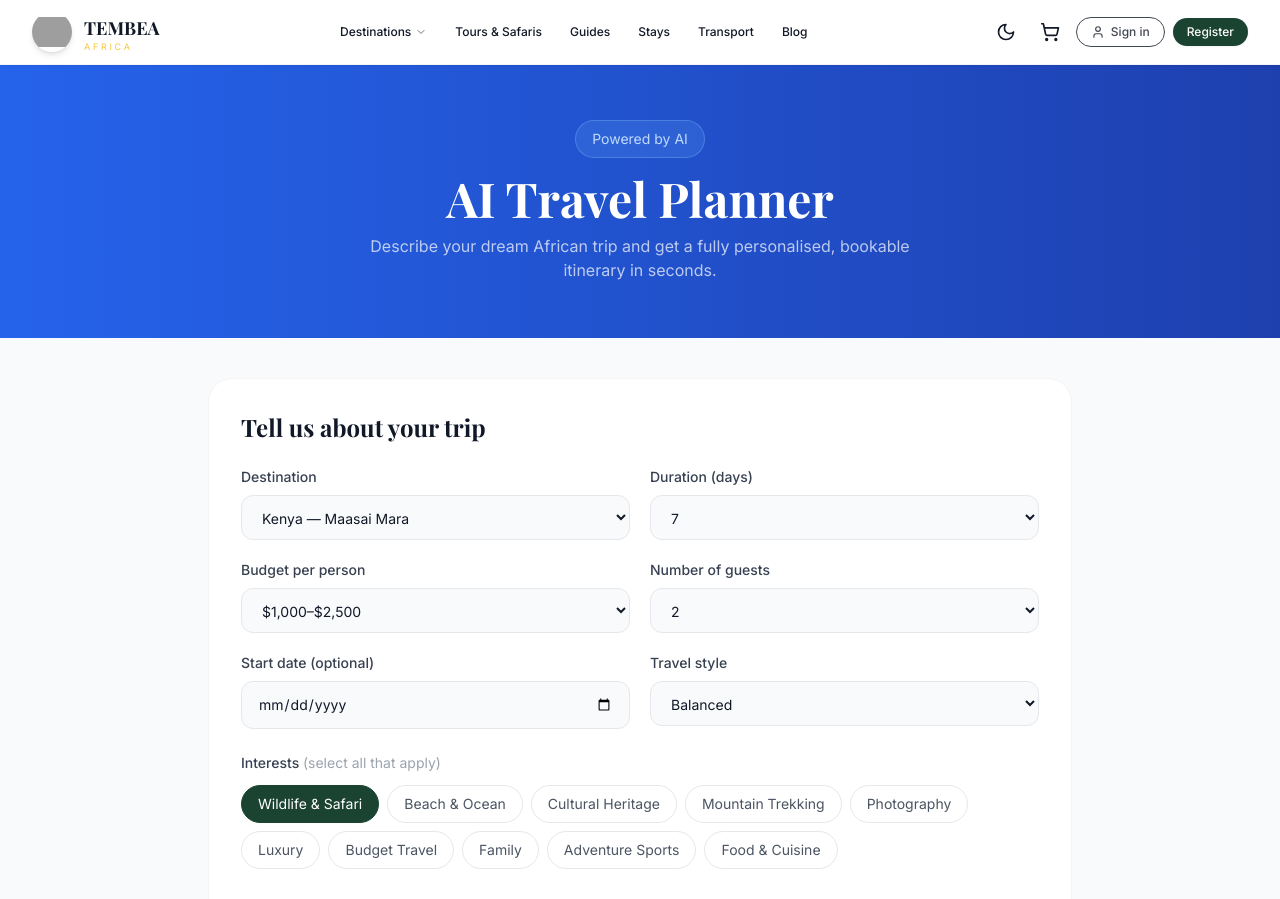
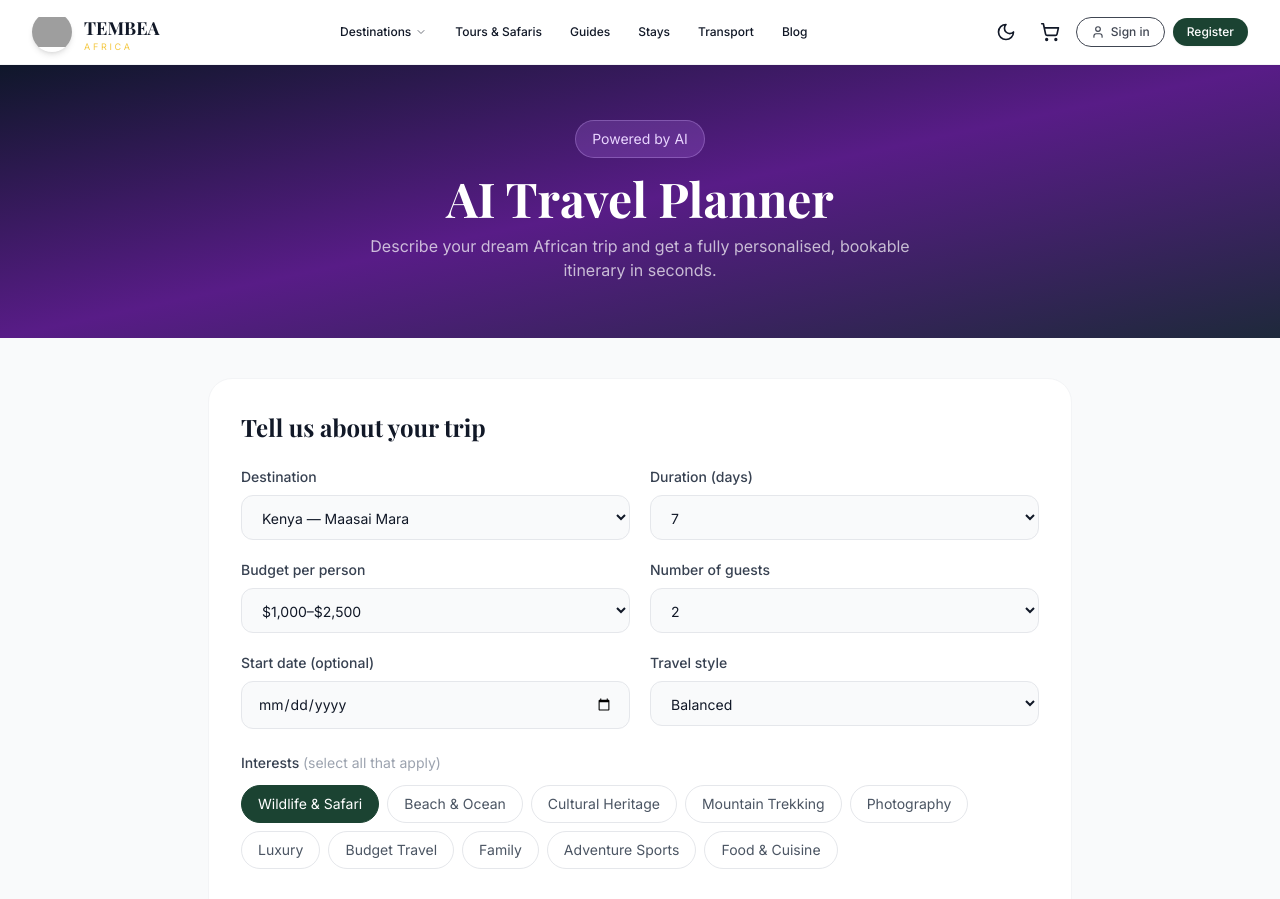
Before and after one commit to tembeaafricake-bit/TembeaAfrica-frontend, a Next.js app: page /ai-planner in a window 1280 px wide. Shown: the top 899 px of the page. Built offline with nearby package versions, Linux system fonts and the light colour scheme; grey boxes are pictures that could not be loaded; a web font is replaced by a local one.

Commit message:
added a new feat

```diff
--- a/src/app/ai-planner/page.tsx
+++ b/src/app/ai-planner/page.tsx
@@ -114,8 +114,8 @@ export default function AIPlanner() {
     <>
       <Navbar />
       <main className="min-h-screen pt-16 bg-gray-50 dark:bg-gray-950">
-        <div className="bg-gradient-to-r from-blue-600 to-blue-800 py-14 px-4 text-center">
-          <div className="inline-flex items-center gap-2 bg-blue-400/20 border border-blue-300/30 text-blue-200 text-sm px-4 py-2 rounded-full mb-4">
+        <div className="bg-gradient-to-br from-slate-900 via-purple-900 to-slate-800 py-14 px-4 text-center">
+          <div className="inline-flex items-center gap-2 bg-purple-400/20 border border-purple-300/30 text-purple-200 text-sm px-4 py-2 rounded-full mb-4">
             Powered by AI
           </div>
           <h1 className="font-display text-4xl md:text-5xl font-bold text-white mb-3">AI Travel Planner</h1>
@@ -166,7 +166,7 @@ export default function AIPlanner() {
 
                 <button onClick={handleGenerate} disabled={interests.length === 0}
                   className="w-full flex items-center justify-center gap-3 bg-safari-700 hover:bg-safari-800 disabled:opacity-50 disabled:cursor-not-allowed text-white py-4 rounded-2xl font-semibold text-base transition-colors">
-                  <Sparkles className="w-5 h-5" /> Generate my itinerary
+                  Generate my itinerary
                 </button>
               </motion.div>
             )}
@@ -194,8 +194,7 @@ export default function AIPlanner() {
                   <div className="flex items-start justify-between gap-4 mb-4">
                     <div>
                       <div className="flex items-center gap-2 mb-2">
-                        <Sparkles className="w-5 h-5 text-golden-500" />
-                        <span className="text-sm font-medium text-golden-600">AI-Generated Itinerary</span>
+                        <span className="text-sm font-medium text-purple-600">AI-Generated Itinerary</span>
                       </div>
                       <h2 className="font-display text-2xl font-bold text-gray-900 dark:text-white">{form.destination.split('—')[1]?.trim() || form.destination} — {form.duration} Days</h2>
                     </div>
--- a/src/components/home/HomeComponents.tsx
+++ b/src/components/home/HomeComponents.tsx
@@ -29,9 +29,6 @@ export function AIBanner() {
           <div className="relative z-10 grid md:grid-cols-2 gap-8 items-center">
             <div>
               <div className="flex items-center gap-3 mb-4">
-                <div className="bg-golden-500/25 rounded-xl p-2">
-                  <Sparkles className="w-6 h-6 text-golden-300" />
-                </div>
                 <span className="text-golden-300 text-sm uppercase tracking-wide font-medium">AI Travel Planner</span>
               </div>
               <h2 className="font-display text-3xl md:text-4xl font-bold text-white mb-4">
@@ -64,7 +61,7 @@ export function AIBanner() {
               </div>
               <button onClick={handleGenerate}
                 className="flex items-center gap-2 bg-golden-500 hover:bg-golden-400 text-safari-900 font-bold px-6 py-3 rounded-full transition-colors text-sm">
-                <Sparkles className="w-4 h-4" /> Generate my itinerary →
+                Generate my itinerary →
               </button>
             </div>
 
```
